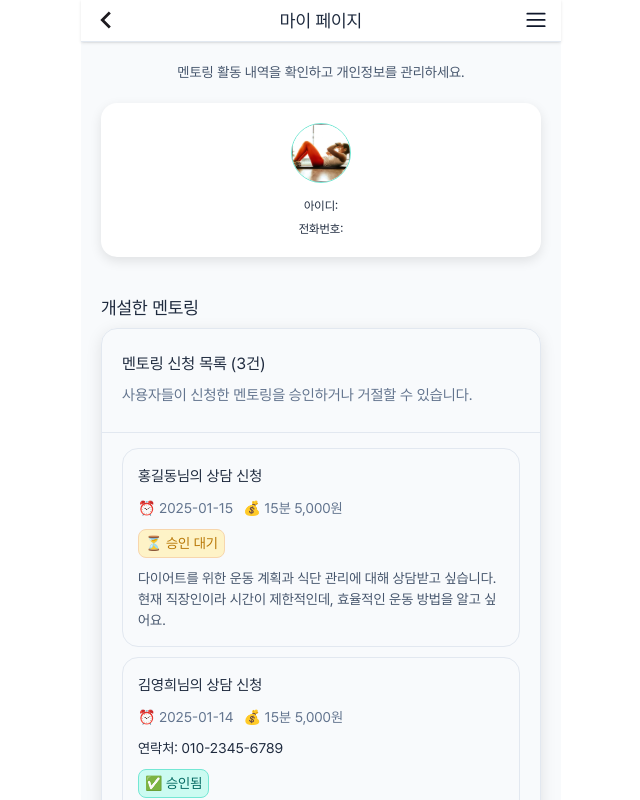
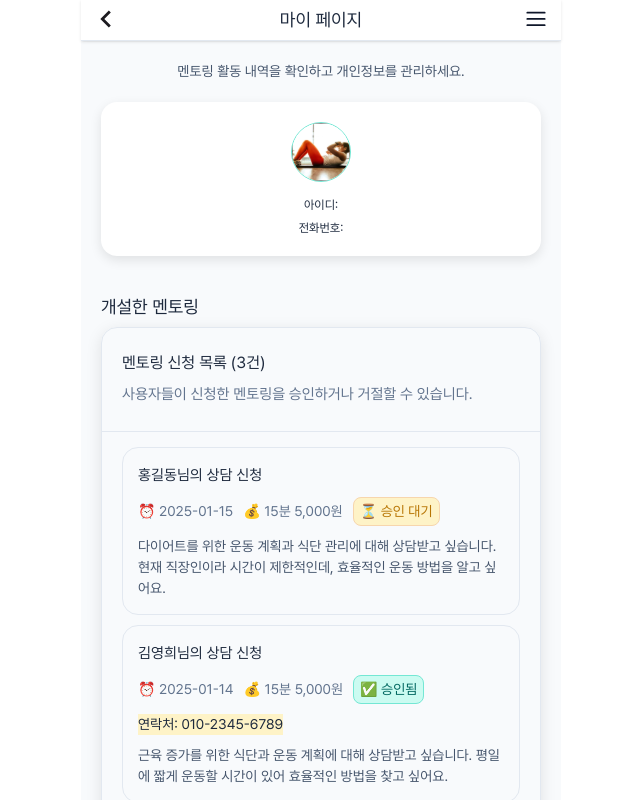
Before and after one commit to woowacourse-teams/2025-Fit-toring, a React app in the folder frontend/: page /my-page/created-mentoring in a window 1280 px wide. Shown: the top 800 px of the page, without its empty margins (319-959 px from the left). Built offline with nearby package versions, Linux system fonts and the light colour scheme.

Commit message:
feat: CreatedMentoring 컴포넌트의 상담 신청 상태 표시 개선 및 스타일 수정 #192

```diff
--- a/frontend/src/pages/myPage/components/CreatedMentoring/CreatedMentoring.tsx
+++ b/frontend/src/pages/myPage/components/CreatedMentoring/CreatedMentoring.tsx
@@ -80,22 +80,22 @@ function CreatedMentoring() {
             }) => (
               <StyledApplicationItem key={id}>
                 <StyledName>{name}님의 상담 신청</StyledName>
-                <StyledDateAndFeeWrapper>
+                <StyledApplicationInfoWrapper>
                   <StyledApplicationDate>
                     ⏰ {applicationDate}
                   </StyledApplicationDate>
                   <StyledApplicationFee>
                     💰 15분 {fee.toLocaleString()}원
                   </StyledApplicationFee>
-                </StyledDateAndFeeWrapper>
+                  <StyledApplicationStatus status={status}>
+                    {getStatusImage(status)} {status}
+                  </StyledApplicationStatus>
+                </StyledApplicationInfoWrapper>
                 {phoneNumber && (
                   <StyledApplicationPhoneNumber>
                     연락처: {phoneNumber}
                   </StyledApplicationPhoneNumber>
                 )}
-                <StyledApplicationStatus status={status}>
-                  {getStatusImage(status)} {status}
-                </StyledApplicationStatus>
                 <StyledApplicationContent>{content}</StyledApplicationContent>
               </StyledApplicationItem>
             ),
@@ -192,8 +192,10 @@ const StyledName = styled.h4`
   ${({ theme }) => theme.TYPOGRAPHY.B1_R}
 `;
 
-const StyledDateAndFeeWrapper = styled.div`
+const StyledApplicationInfoWrapper = styled.div`
   display: flex;
+  flex-wrap: wrap;
+  align-items: center;
   gap: 1rem;
 `;
 
@@ -208,6 +210,10 @@ const StyledApplicationFee = styled.p`
 `;
 
 const StyledApplicationPhoneNumber = styled.p`
+  width: fit-content;
+
+  background-color: ${({ theme }) => theme.BG.YELLOW};
+
   color: ${({ theme }) => theme.FONT.B01};
   ${({ theme }) => theme.TYPOGRAPHY.B2_R}
 `;
```
